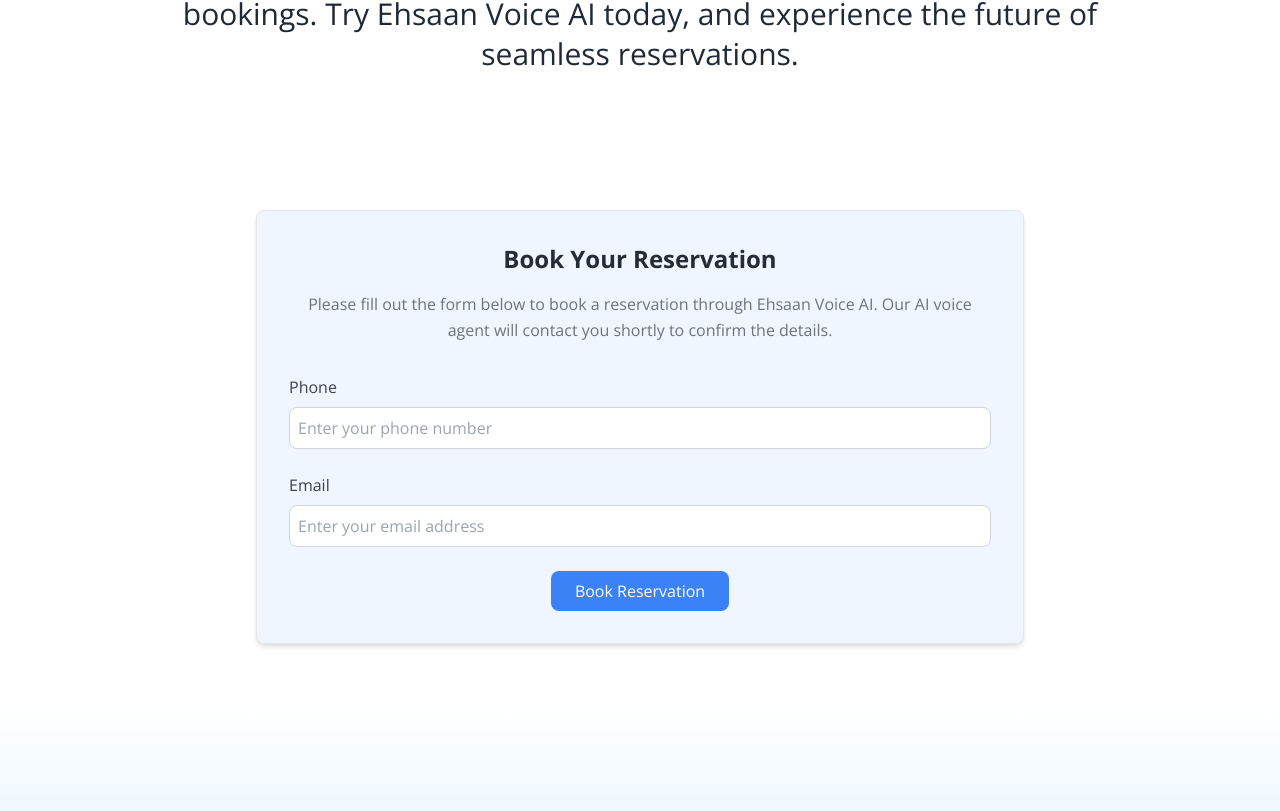
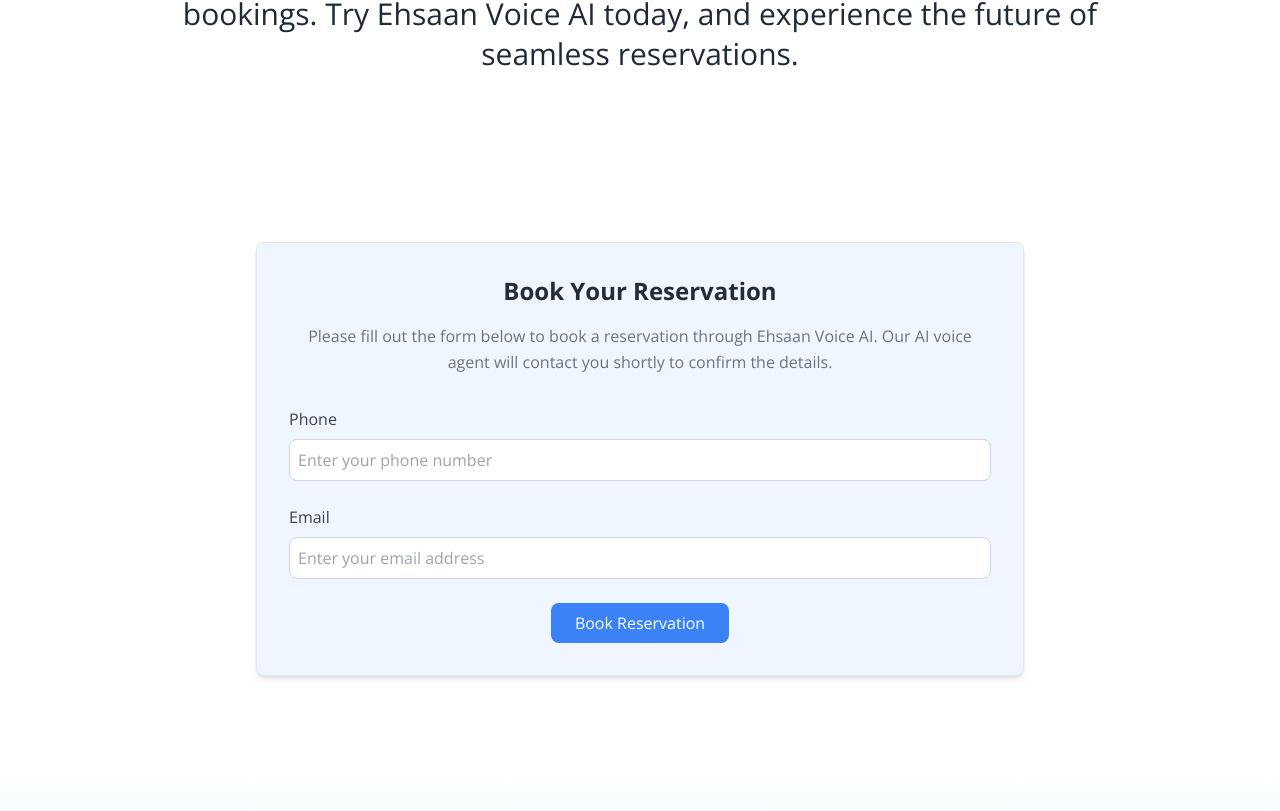
Before and after one commit to Nehal409/restaurant-voice-ai, a React (Vite) app: page / in a window 1280 px wide. Shown: the part 945-1756 px from the top of the page. Built offline with nearby package versions, Linux system fonts and the light colour scheme; no server answers.

Commit message:
reservation api integration

```diff
--- a/src/components/Footer.jsx
+++ b/src/components/Footer.jsx
@@ -16,7 +16,7 @@
         <div className="social-container">
           <span className="fa-stack">
             <a
-              href="https://www.linkedin.com/your-profile"
+              href="https://www.linkedin.com/company/ehsaan-tech/"
               target="_blank"
               rel="noreferrer"
             >
@@ -26,7 +26,7 @@
           </span>
           <span className="fa-stack">
             <a
-              href="https://www.yourpersonalwebsite.com"
+              href="https://ehsaantech.com/"
               target="_blank"
               rel="noreferrer"
             >
@@ -36,7 +36,7 @@
           </span>
           <span className="fa-stack">
             <a
-              href="https://www.upwork.com/freelancers/yourprofile"
+              href="https://www.upwork.com/freelancers/~0135541721e9e39234"
               target="_blank"
               rel="noreferrer"
             >
@@ -46,7 +46,7 @@
           </span>
           <span className="fa-stack">
             <a
-              href="https://www.yourblogsite.com"
+              href="https://dev.to/ehsaantech"
               target="_blank"
               rel="noreferrer"
             >
--- a/src/components/Header.jsx
+++ b/src/components/Header.jsx
@@ -13,7 +13,7 @@
             Welcome to Ehsaan restaurant. Reserve your table effortlessly. We
             are here to help you find the perfect dining time.
           </p>
-          <a className="btn-solid-lg" href="#contact">
+          <a className="btn-solid-lg" href="#reservation">
             Book Your Reservation
           </a>
         </div>
--- a/src/components/Navbar.jsx
+++ b/src/components/Navbar.jsx
@@ -28,7 +28,7 @@
               </a>
             </li>
             <li>
-              <a className="nav-link page-scroll" href="#contact">
+              <a className="nav-link page-scroll" href="#reservation">
                 Reservation
               </a>
             </li>
--- a/src/components/ReservationForm.jsx
+++ b/src/components/ReservationForm.jsx
@@ -1,6 +1,49 @@
+import { useState } from "react";
+
+const baseUrl = import.meta.env.VITE_API_BASE_URL;
+
 const ReservationForm = () => {
+  const [email, setEmail] = useState("");
+  const [phone, setPhone] = useState("");
+  const [isSubmitting, setIsSubmitting] = useState(false);
+  const [message, setMessage] = useState("");
+
+  const handleSubmit = async (e) => {
+    e.preventDefault();
+    setIsSubmitting(true);
+
+    try {
+      const response = await fetch(`${baseUrl}/voice-agent/calls/restaurant`, {
+        method: "POST",
+        headers: {
+          "Content-Type": "application/json",
+        },
+        body: JSON.stringify({
+          email: email,
+          phone: phone,
+        }),
+      });
+
+      if (response.ok) {
+        setMessage(
+          "Reservation request sent successfully. The AI voice agent will contact you soon!"
+        );
+      } else {
+        const errorData = await response.json();
+        setMessage(`Failed to send reservation request: ${errorData.message}`);
+      }
+    } catch (error) {
+      setMessage(`Error occurred: ${error.message}`);
+    } finally {
+      setIsSubmitting(false);
+      setEmail("");
+      setPhone("");
+      event.target.reset();
+    }
+  };
+
   return (
-    <div id="contact" className="py-16 text-center">
+    <div id="reservation" className="py-24 text-center">
       <div className="container mx-auto px-4 sm:px-8 xl:px-4">
         <div className="card mx-auto max-w-3xl p-8 bg-blue-50 border border-gray-200 shadow-md rounded-lg">
           <div className="card-body">
@@ -12,7 +55,12 @@
               Ehsaan Voice AI. Our AI voice agent will contact you shortly to
               confirm the details.
             </p>
-            <form id="contactForm">
+
+            {message && (
+              <p className="mb-4 text-center text-green-500">{message}</p>
+            )}
+
+            <form id="contactForm" onSubmit={handleSubmit}>
               <div className="mb-6">
                 <label
                   htmlFor="phone"
@@ -25,6 +73,8 @@
                   className="w-full p-2 border border-gray-300 rounded-lg focus:ring-2 focus:ring-blue-500"
                   id="phone"
                   placeholder="Enter your phone number"
+                  value={phone}
+                  onChange={(e) => setPhone(e.target.value)}
                   required
                 />
               </div>
@@ -41,6 +91,8 @@
                   className="w-full p-2 border border-gray-300 rounded-lg focus:ring-2 focus:ring-blue-500"
                   id="email"
                   placeholder="Enter your email address"
+                  value={email}
+                  onChange={(e) => setEmail(e.target.value)}
                   required
                 />
               </div>
@@ -49,8 +101,9 @@
                 <button
                   type="submit"
                   className="bg-blue-500 text-white py-2 px-6 rounded-lg hover:bg-blue-600 focus:ring-2 focus:ring-blue-500"
+                  disabled={isSubmitting}
                 >
-                  Book Reservation
+                  {isSubmitting ? "Submitting..." : "Book Reservation"}
                 </button>
               </div>
             </form>
```
Also changed, not shown: 1 other file (tests, documents, lock files or other folders).
